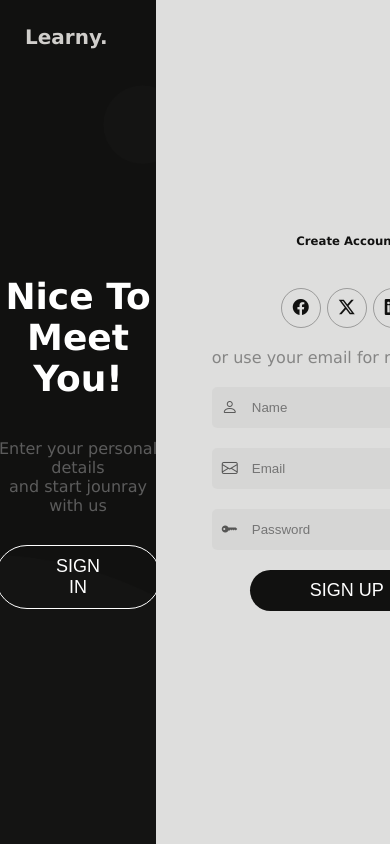
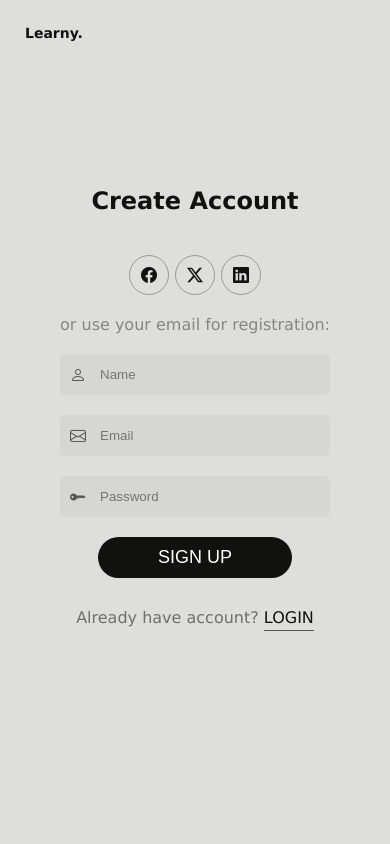
Before and after one commit to menady0/Demo, an Angular app: page /login in a window 390 px wide. Built offline with nearby package versions, Linux system fonts and the light colour scheme.

Commit message:
login & sign up is responsive

```diff
--- a/src/app/Components/login/login.component.css
+++ b/src/app/Components/login/login.component.css
@@ -233,3 +233,45 @@ button.animatedBack {
     padding-inline: 100px;
   }
 }
+
+#haveAccount {
+  display: block;
+  margin-block: 30px;
+  color: rgba(0, 0, 0, 0.5);
+  display: none;
+}
+#haveAccount a {
+  text-transform: uppercase;
+  color: var(--dark);
+  border-bottom: 1px solid rgba(0, 0, 0, 0.6);
+  padding-bottom: 3px;
+  cursor: pointer;
+}
+@media (max-width: 700px) {
+  .container {
+    justify-content: center;
+  }
+  .slider {
+    display: none;
+  }
+  .container #learny {
+    color: var(--dark);
+  }
+  .login{
+    left: 0;
+  }
+  .login h2 {
+    font-size: 40px;
+  }
+  #haveAccount {
+    display: block;
+  }
+}
+@media (max-width: 425px){
+  .login h2 {
+    font-size: 24px;
+  }
+  .container #learny {
+    font-size: 14px;
+  }
+}
--- a/src/app/Components/login/login.component.html
+++ b/src/app/Components/login/login.component.html
@@ -1,22 +1,15 @@
 <div class="container">
-  <a href="" id="learny">Learny.</a>
+  <a routerLink="/home" id="learny">Learny.</a>
   <!-- <div class="slider" [class.moved]="isMoved"> -->
   <div class="slider"  [ngClass]="{'moved': isMoved, 'movingBack': !isMoved}">
     <div class="slider-container">
       <div class="context1" [ngClass]="{'moved': isMoved, 'movedBack': !isMoved}">
-        <!-- <h2>Welcome Back!</h2>
-        <p>
-          To keep connected with us please
-          <br>login with personal info
-        </p> -->
         <h2>Nice To Meet You!</h2>
         <p>
           Enter your personal details<br>
           and start jounray with us
         </p>
       </div>
-      <!-- <div class="context2">
-      </div> -->
       <button (click)="toggleSlide()" [ngClass]="{'animated': isMoved, 'animatedBack': !isMoved}">Sign in</button>
     </div>
   </div>
@@ -58,6 +51,7 @@
         <!-- <button type="submit">Sign in</button> -->
       </div>
     </form>
+    <span id="haveAccount">Already have account? <a (click)="login()">login</a></span>
   </div>
   <div class="signup">
     <form action="" class="signup"></form>
--- a/src/app/Components/login/login.component.ts
+++ b/src/app/Components/login/login.component.ts
@@ -1,10 +1,11 @@
 import { CommonModule } from '@angular/common';
 import { Component } from '@angular/core';
+import { RouterLink } from '@angular/router';
 
 @Component({
   selector: 'app-login',
   standalone: true,
-  imports: [CommonModule],
+  imports: [CommonModule, RouterLink],
   templateUrl: './login.component.html',
   styleUrl: './login.component.css'
 })
@@ -102,4 +103,39 @@ export class LoginComponent {
       btn.style.color = 'white'
     }, 750);
   }
+
+  log:Boolean = false;
+  login(){
+    this.log = !this.log;
+
+    const h2 = document.querySelector('.login h2') as HTMLDivElement;
+    const p = document.querySelector('.login p') as HTMLDivElement;
+    const labelName = document.querySelector('.frmLogin label[for="name"]') as HTMLDivElement;
+    const forgot = document.getElementById('forgot') as HTMLDivElement;
+    const btn = document.querySelector('.btn button') as HTMLDivElement;
+    const login = document.querySelector('#haveAccount') as HTMLDivElement;
+    const span = document.querySelector('#haveAccount a') as HTMLDivElement;
+
+    if(this.log){
+      h2.innerHTML = 'Sign in to Learny.'
+      p.innerHTML = 'or use your email account:'
+      labelName.style.display = 'none'
+      forgot.style.display = 'inline-block'
+      btn.innerHTML = 'sign in'
+      login.innerHTML = "Don't have an account? "
+      login.appendChild(span);
+      span.innerHTML = 'sign up'
+    }
+    else {
+      h2.innerHTML = 'Create Account'
+      p.innerHTML = 'or use your email for registration:'
+      labelName.style.display = 'block'
+      forgot.style.display = 'none'
+      btn.innerHTML = 'sign up'
+
+      login.innerHTML = "Already have account "
+      login.appendChild(span);
+      span.innerHTML = 'sign in'
+    }
+  }
 }
--- a/src/app/app.component.html
+++ b/src/app/app.component.html
@@ -1,4 +1,4 @@
-<!-- <router-outlet></router-outlet> -->
+<router-outlet></router-outlet>
 <!-- <app-home></app-home> -->
 <!-- <app-courses></app-courses> -->
-<app-login></app-login>
+<!-- <app-login></app-login> -->
--- a/src/app/app.component.ts
+++ b/src/app/app.component.ts
@@ -8,9 +8,9 @@ import { LoginComponent } from './Components/login/login.component';
   selector: 'app-root',
   standalone: true,
   imports: [
-    // RouterOutlet,
-    // HomeComponent,
-    // CoursesComponent,
+    RouterOutlet,
+    HomeComponent,
+    CoursesComponent,
     LoginComponent
   ],
   templateUrl: './app.component.html',
```
